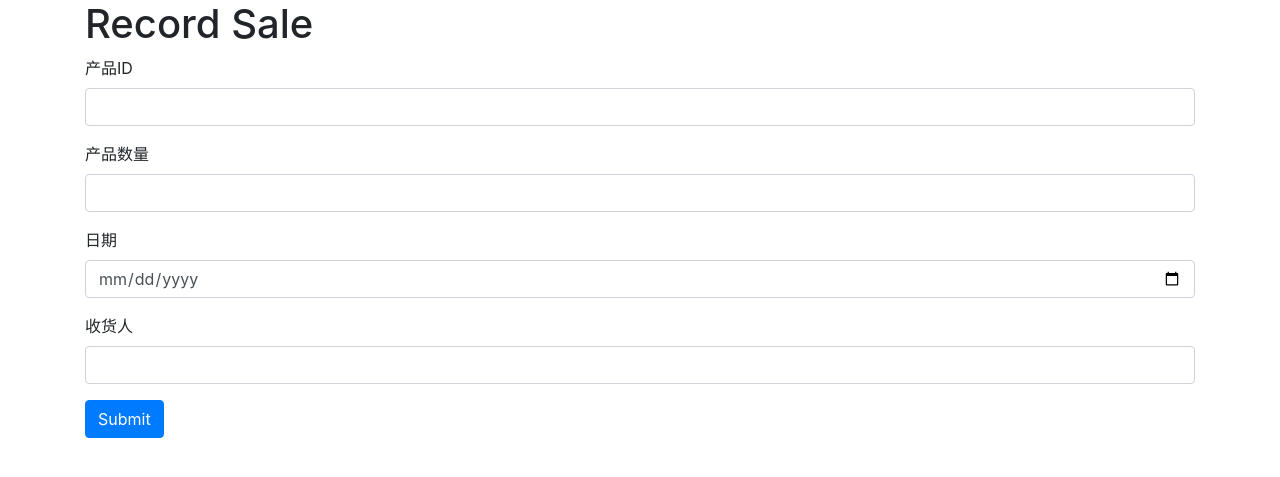
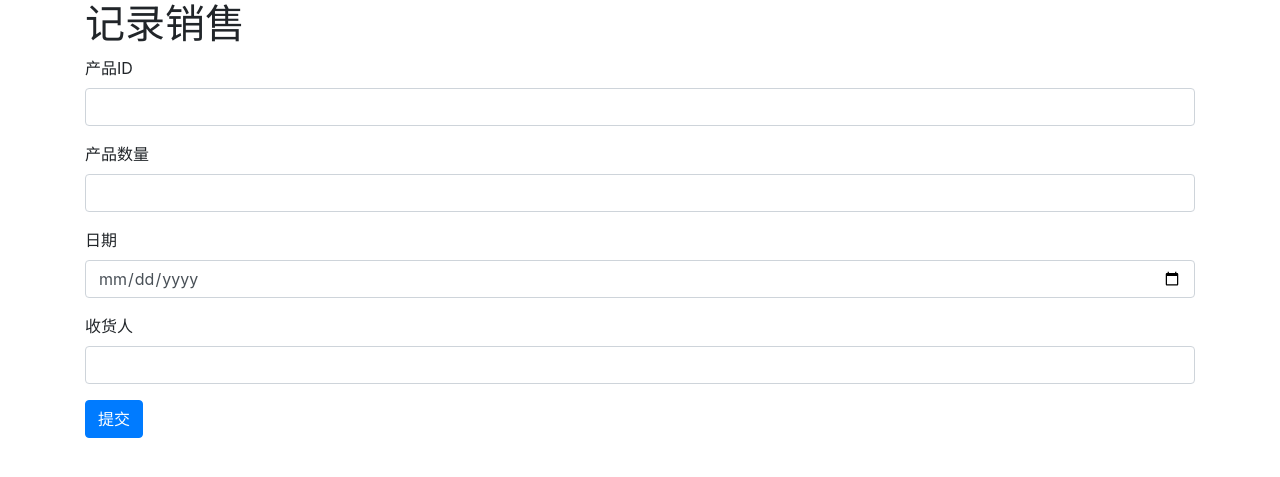
Before and after one commit to Ziyike1/inventory_management_app, a Flask app: page /sale in a window 1280 px wide. Shown: the part 56-533 px from the top of the page. Run offline with Flask 3, Linux system fonts and the light colour scheme; some libraries are stand-ins or nearby versions.

Commit message:
change the sale.html to show chinese

```diff
--- a/app/templates/sale.html
+++ b/app/templates/sale.html
@@ -1,7 +1,7 @@
 {% extends "layout.html" %}
-{% block title %}Record Sale{% endblock %}
+{% block title %}记录销售{% endblock %}
 {% block content %}
-  <h1>Record Sale</h1>
+  <h1>记录销售</h1>
   <form method="POST">
     <div class="form-group">
       <label for="product_id">产品ID</label>
@@ -19,6 +19,6 @@
       <label for="destination">收货人</label>
       <input type="text" class="form-control" id="destination" name="destination" required>
     </div>
-    <button type="submit" class="btn btn-primary">Submit</button>
+    <button type="submit" class="btn btn-primary">提交</button>
   </form>
 {% endblock %}
```
